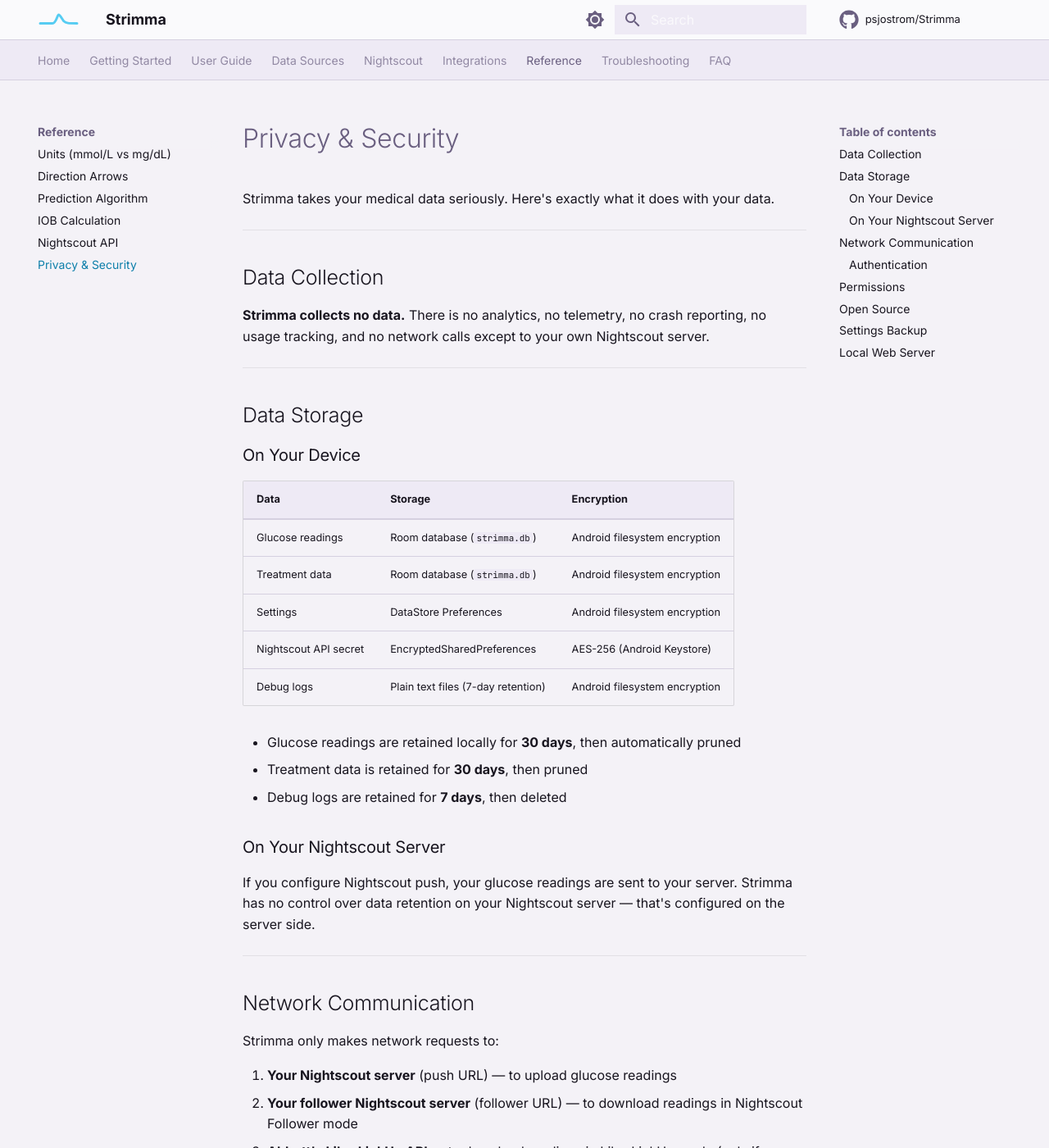
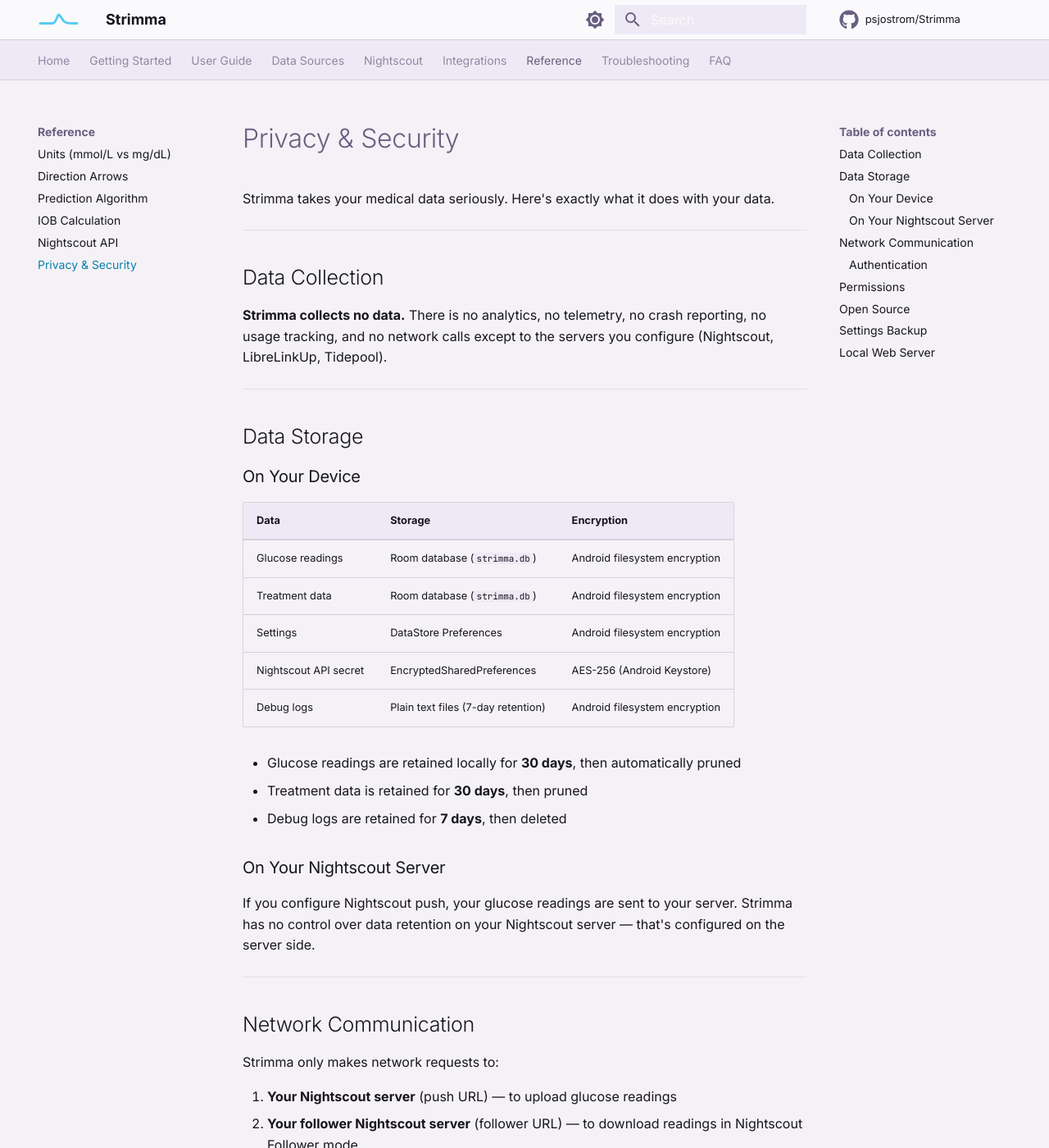
Before and after one commit to psjostrom/strimma, an MkDocs documentation site: the page built from docs/reference/privacy.md, in a window 1280 px wide and 1400 px high. Shown: the whole window at 82% size. Built offline with MkDocs 1.6.1 and Material for MkDocs 9.7.7, drawn with Linux system fonts in a browser that asks for light colours; comment, search, counter and statistics services are not loaded; some of the changed text lies outside the part shown.

Commit message:
Add Tidepool to docs: privacy, FAQ, index, README
Mentions Tidepool upload alongside Nightscout in all places where
integrations, data collection, and network communication are described.

Co-Authored-By: Claude Opus 4.6 (1M context) <noreply@anthropic.com>

```diff
--- a/docs/reference/privacy.md
+++ b/docs/reference/privacy.md
@@ -6,7 +6,7 @@ Strimma takes your medical data seriously. Here's exactly what it does with your
 
 ## Data Collection
 
-**Strimma collects no data.** There is no analytics, no telemetry, no crash reporting, no usage tracking, and no network calls except to your own Nightscout server.
+**Strimma collects no data.** There is no analytics, no telemetry, no crash reporting, no usage tracking, and no network calls except to the servers you configure (Nightscout, LibreLinkUp, Tidepool).
 
 ---
 
@@ -39,6 +39,7 @@ Strimma only makes network requests to:
 1. **Your Nightscout server** (push URL) — to upload glucose readings
 2. **Your follower Nightscout server** (follower URL) — to download readings in Nightscout Follower mode
 3. **Abbott's LibreLinkUp API** — to download readings in LibreLinkUp mode (only if you configure LibreLinkUp credentials)
+4. **Tidepool** — to upload glucose readings to your Tidepool account (only if you configure Tidepool credentials)
 
 No other network connections are made. No data is sent to Strimma's developers, third-party services, or any other endpoint.
 
```
Also changed, not shown: README.md (+1 -0 lines), docs/faq.md (+1 -1 lines), docs/index.md (+2 -2 lines).
